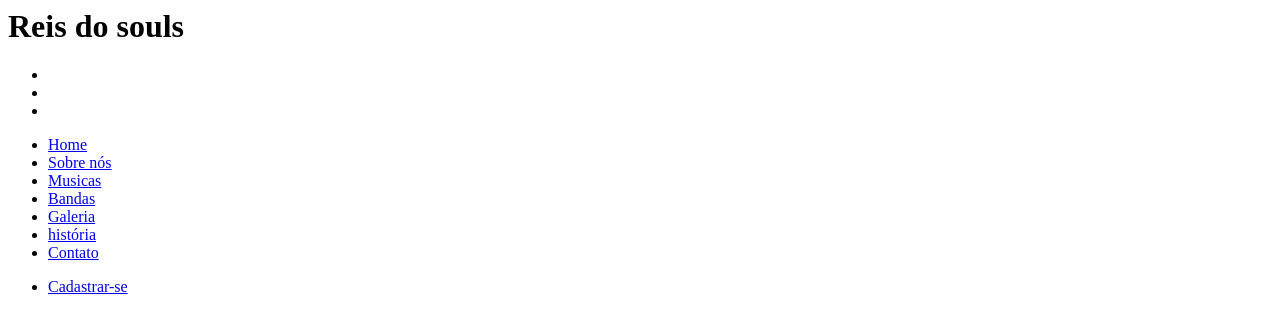
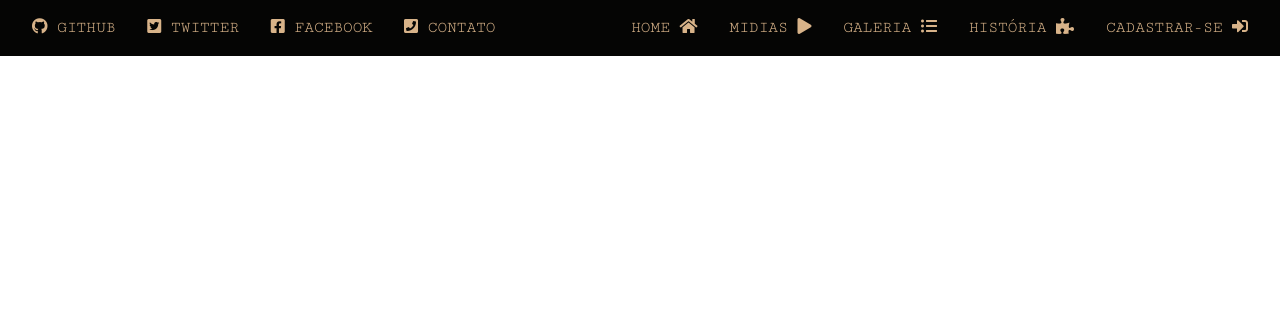
Before and after one commit to mstiago/ProjetoPw2, a PHP site: page /requires/menu.php in a window 1280 px wide. Shown: the top 333 px of the page. Run offline with PHP 8.4, Linux system fonts and the light colour scheme; some libraries are stand-ins or nearby versions.

Commit message:
Menu novo

```diff
--- a/Musica/css/menu.css
+++ b/Musica/css/menu.css
@@ -1,73 +1,39 @@
-@import url('https://fonts.googleapis.com/css?family=Share+Tech+Mono');
+@import url('https://fonts.googleapis.com/css?family=Cutive+Mono');
 
-.menu{
-    background-color: #000;
-    font-family: 'Share Tech Mono', monospace;
+.navbar{
+    font-family: 'Cutive Mono', monospace;
+    background-color: #050504;;
 }
 
-#tit-menu h1{
-    background-color: #050504;
+.nav-item a{
     color: #d8b389;
-    font-size: 5ch;
-    text-align: center;
     text-transform: uppercase;
 }
 
-#menu a{
-    color: #d8b389;
-    padding-left: 2ch;
-    font-size: 100%;
-}
-
-#menu ul li{
-    float: left;
-}
-
-#menu{
-    width: 100%;
-    display: inline-block;
-}
-
-.nav-item{
-    margin-left: 60ch;
-}
-
-.nav-cadastro{
-    float: right;
-}
-
-.nav-cadastro a{
-    padding: 2ch;
+.nav-item a:hover{
+    color: #ffffff;
 }
 
 
-li i:hover{
-    animation: mao-animation 0.4s infinite;
+li a:hover{
+    animation: mao-animation 0.4s;
     animation-delay: 0.2;
 }
 
-
-/* Animação icones */
-
 @keyframes mao-animation {
   100% {
-    font-size: 2.5ch;
     transform: rotate(0deg);
   }
   75% {
-      font-size: 2.5ch;
-    transform: rotate(-5deg);
+    transform: rotate(-1deg);
   }
   50%{
-      font-size: 2.5ch;
-    transform: rotate(-10deg);
+    transform: rotate(-2deg);
   }
   25% {
-      font-size: 2.5ch;
-    transform: rotate(10deg);
+    transform: rotate(1deg);
   }
     0%{
-        font-size: 2.5ch;
-        transform: rotate(20deg);
+        transform: rotate(2deg);
     }
 }
--- a/Musica/requires/menu.php
+++ b/Musica/requires/menu.php
@@ -1,46 +1,70 @@
-          <div class="menu">
-              <div id="tit-menu">
-                <h1>Reis do souls</h1>
-              </div>
-              <nav>
-              <div class="nav-redes-sociais">
-                    <ul>
-                        <li>
-                            <a class="github" href="#">
+<link rel="stylesheet" href="../css/reset.css">
+<link rel="stylesheet" href="../css/menu.css">
+
+<link rel="stylesheet" href="https://stackpath.bootstrapcdn.com/bootstrap/4.1.3/css/bootstrap.min.css" integrity="sha384-MCw98/SFnGE8fJT3GXwEOngsV7Zt27NXFoaoApmYm81iuXoPkFOJwJ8ERdknLPMO" crossorigin="anonymous">
+
+<link rel="stylesheet" href="https://use.fontawesome.com/releases/v5.8.1/css/all.css" integrity="sha384-50oBUHEmvpQ+1lW4y57PTFmhCaXp0ML5d60M1M7uH2+nqUivzIebhndOJK28anvf" crossorigin="anonymous">
+
+
+<nav class="navbar">
+    <ul class="nav justify-content-end">
+      <li class="nav-item">
+        <a class="nav-link active" href="#">
             <i class="fab fa-github"></i>
+            Github
         </a>
       </li>
-                        <li>
-                            <a class="twitter" href="#">
+      <li class="nav-item">
+        <a class="nav-link" href="#">
             <i class="fab fa-twitter-square"></i>
+            Twitter
         </a>
       </li>
-                        <li>
-                            <a class="facebook" href="#">
+      <li class="nav-item">
+        <a class="nav-link" href="#">
              <i class="fab fa-facebook-square"></i>
+            Facebook
+        </a>
+      </li>
+      <li class="nav-item">
+        <a class="nav-link" href="#">
+            <i class="fas fa-phone-square"></i>
+            Contato
         </a>
       </li>
     </ul>
-              </div>
 
-              <div class="nav-item">
-                  <ul>
-					<li><a href="#">Home</a></li>
-					<li><a href="#">Sobre nós</a></li>
-					<li><a href="#">Musicas</a></li>
-					<li><a href="#">Bandas</a></li>
-                    <li><a href="#">Galeria</a></li>
-                    <li><a href="#">história</a></li>
-                    <li><a href="#">Contato</a></li>
-                  </ul>
-              </div>
-
-              <div class="nav-cadastro">
-                  <ul>
-                    <li>
-                        <a href="#">Cadastrar-se  <i class="fas fa-sign-in-alt"></i></a>
+    <ul class="nav justify-content-end">
+      <li class="nav-item">
+        <a class="nav-link active" href="#">
+            Home
+            <i class="fas fa-home"></i>
+        </a>
+      </li>
+      <li class="nav-item">
+        <a class="nav-link" href="#">
+            Midias
+          <i class="fas fa-play"></i>
+        </a>
+      </li>
+      <li class="nav-item">
+        <a class="nav-link" href="#">
+            Galeria
+            <i class="fas fa-list-ul"></i>
+        </a>
+      </li>
+      <li class="nav-item">
+        <a class="nav-link" href="#">
+            história
+            <i class="fas fa-puzzle-piece"></i>
+        </a>
+      </li>
+      <li class="nav-item">
+        <a class="nav-link" href="#">
+            Cadastrar-se
+            <i class="fas fa-sign-in-alt"></i>
+        </a>
       </li>
     </ul>
-              </div>
+
 </nav>
-          </div>
```
Also changed, not shown: Musica/index.php (+11 -95 lines). Lines whose indentation alone changed are shown as unchanged.
